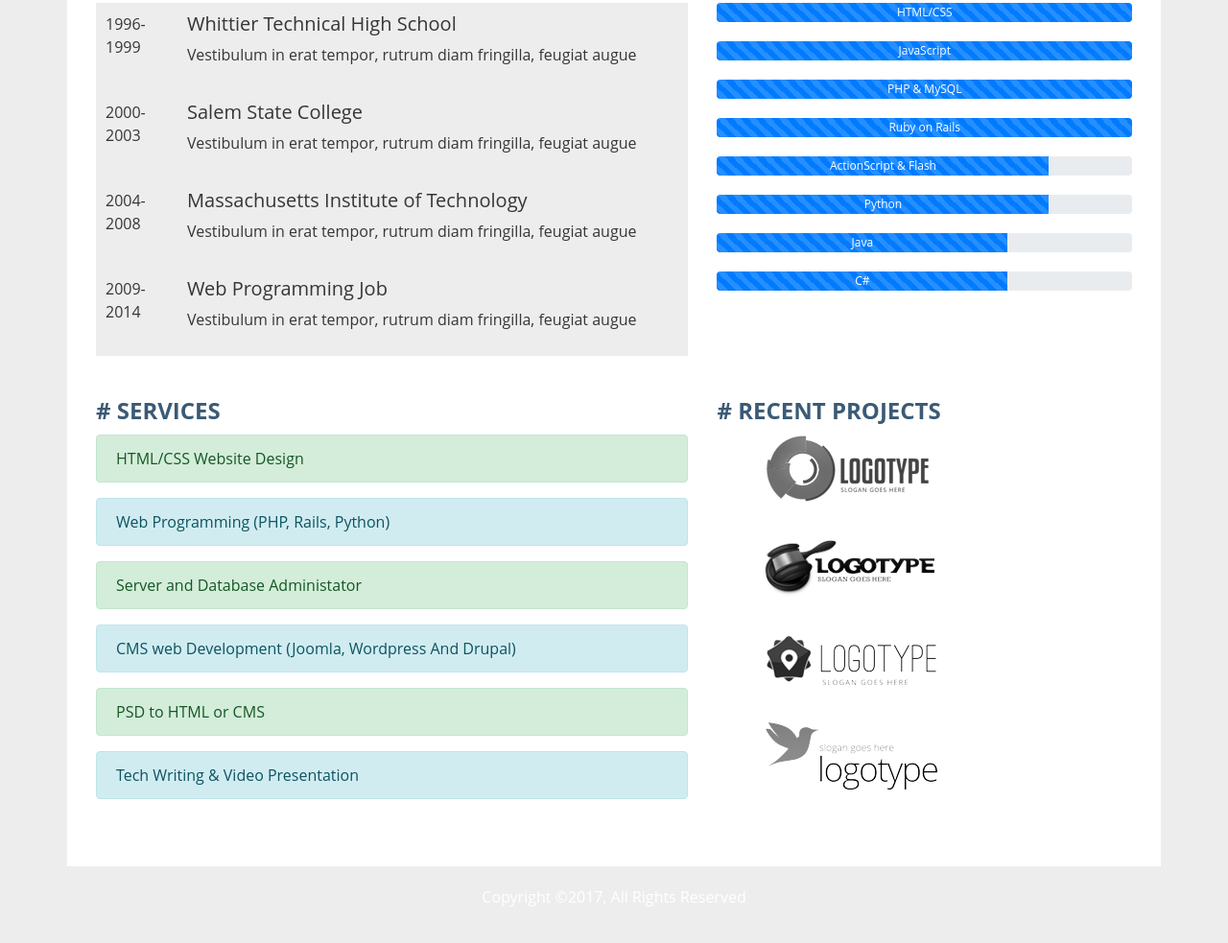
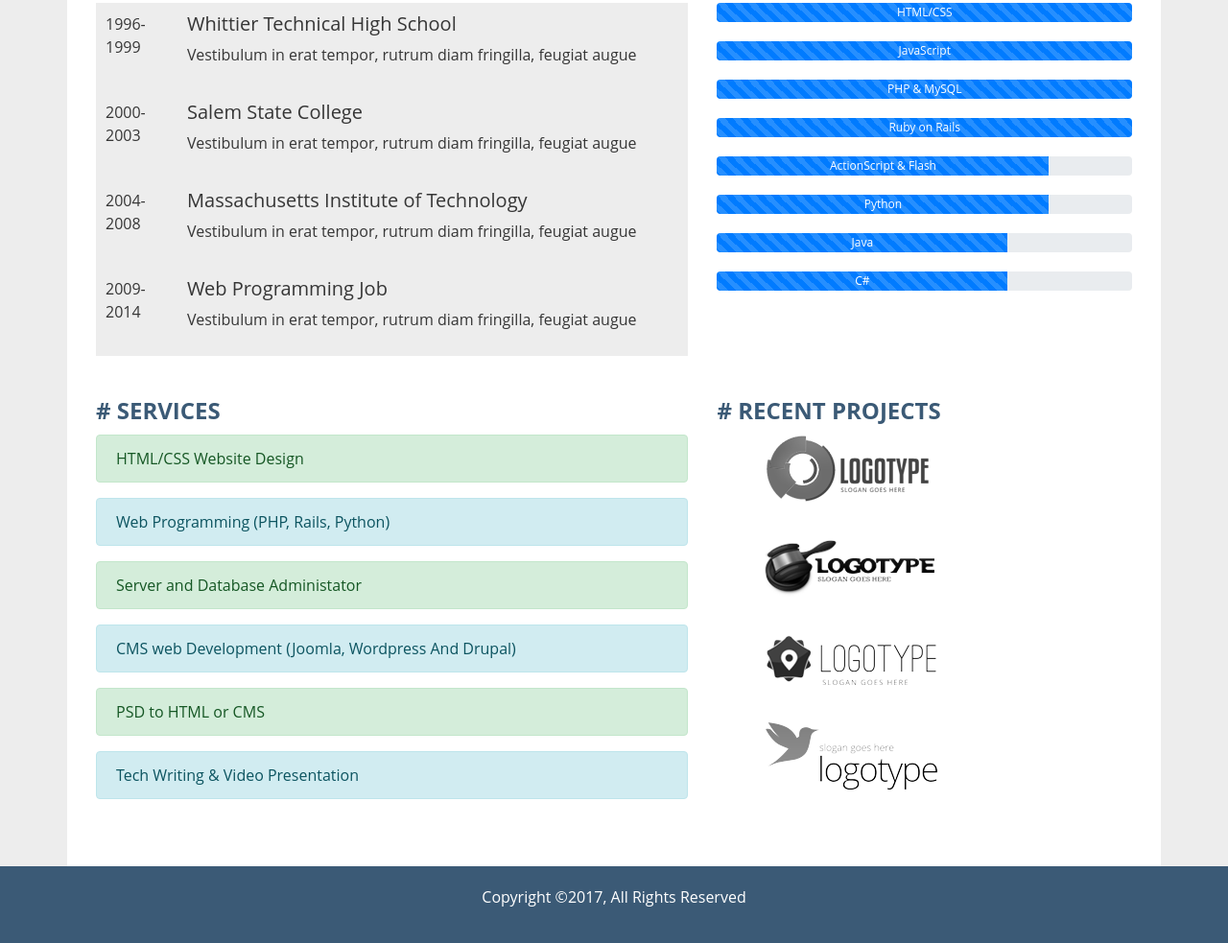
Before and after one commit to petriDiaconescu/Projects-in-Bootstrap-4, a website: page index.html in a window 1280 px wide. Shown: the part 811-1794 px from the top of the page at 96% size. Drawn offline with nearby package versions, Linux system fonts and the light colour scheme; files that its build step writes are made by us from their sources.

Commit message:
Style copyright paragraph

```diff
--- a/scss/style.scss
+++ b/scss/style.scss
@@ -110,7 +110,7 @@ header {
 }
 
 footer {
-  background: $background-color;
+  background: $primary-color;
   color: #fff;
   text-align: center;
   padding-top: 20px;
```
Also changed, not shown: snapshots/after.jpg, snapshots/before.jpg.
